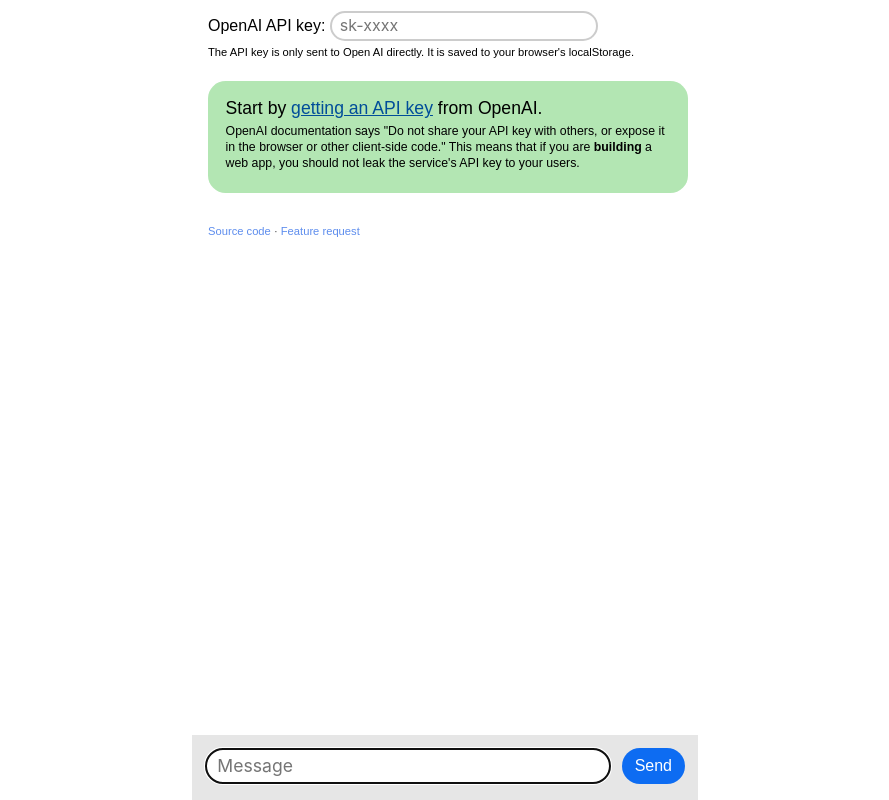
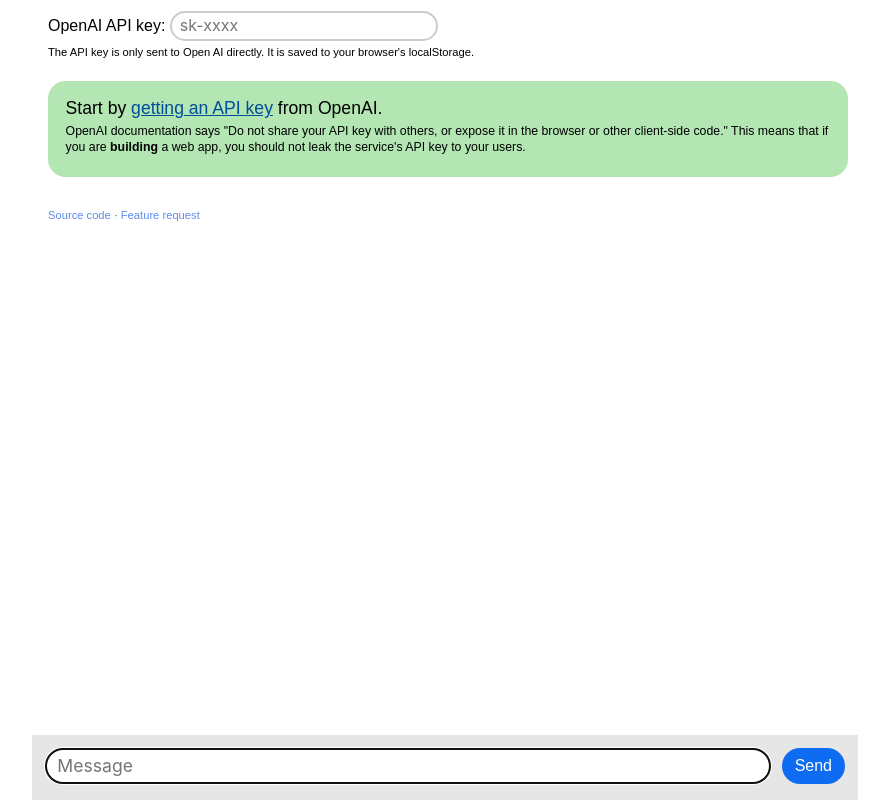
Before and after one commit to felixbade/assistant, a plain HTML site: page src/index.html in a window 1280 px wide. Shown: the whole page, without its empty margins (192-1081 px from the left). Drawn offline with nearby package versions, Linux system fonts and the light colour scheme.

Commit message:
Increase chat max width

```diff
--- a/src/style.css
+++ b/src/style.css
@@ -8,6 +8,8 @@
     --input-border: hsla(0, 0%, 0%, 20%);
     --info: hsl(120, 50%, 80%);
     --info-link: hsl(210, 100%, 30%);
+
+    --chat-max-width: 50em;
 }
 
 body {
@@ -20,7 +22,7 @@
 }
 
 .container {
-    max-width: 30em;
+    max-width: var(--chat-max-width);
     margin: 0 auto;
     padding: 0.7em 1em;
 }
@@ -46,7 +48,7 @@
 
     padding: 0.8em;
     width: calc(100% - 1.6em);
-    max-width: 30em;
+    max-width: var(--chat-max-width);
     padding-bottom: calc(1em + env(safe-area-inset-bottom));
     margin-left: -1em;
 
```
